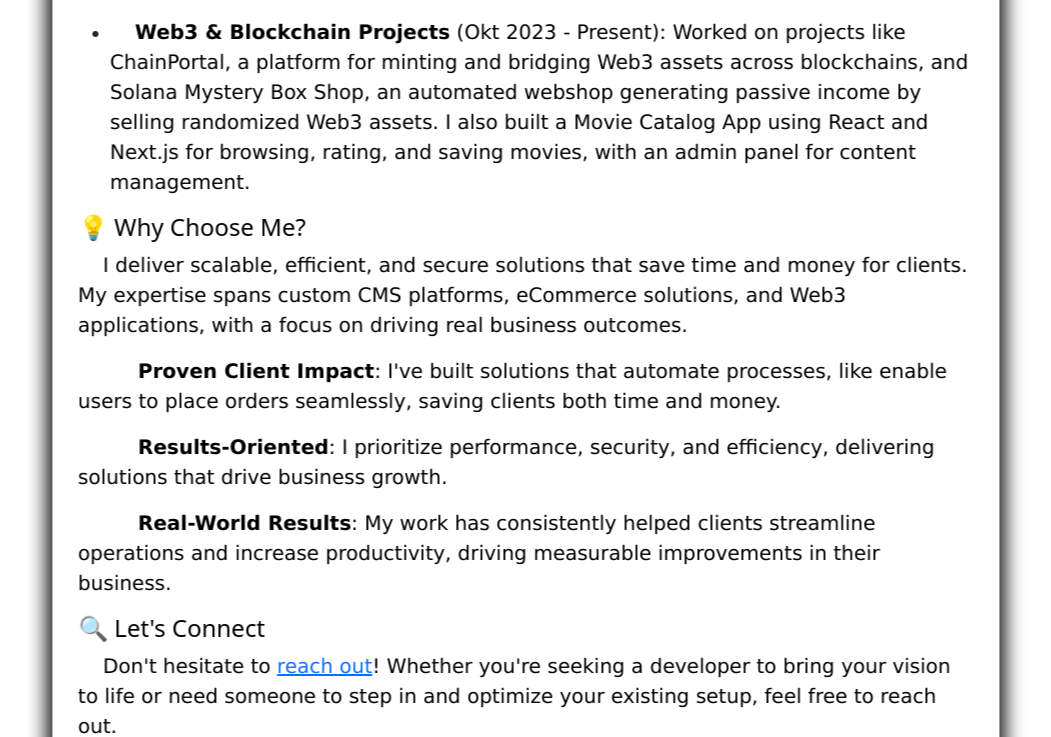
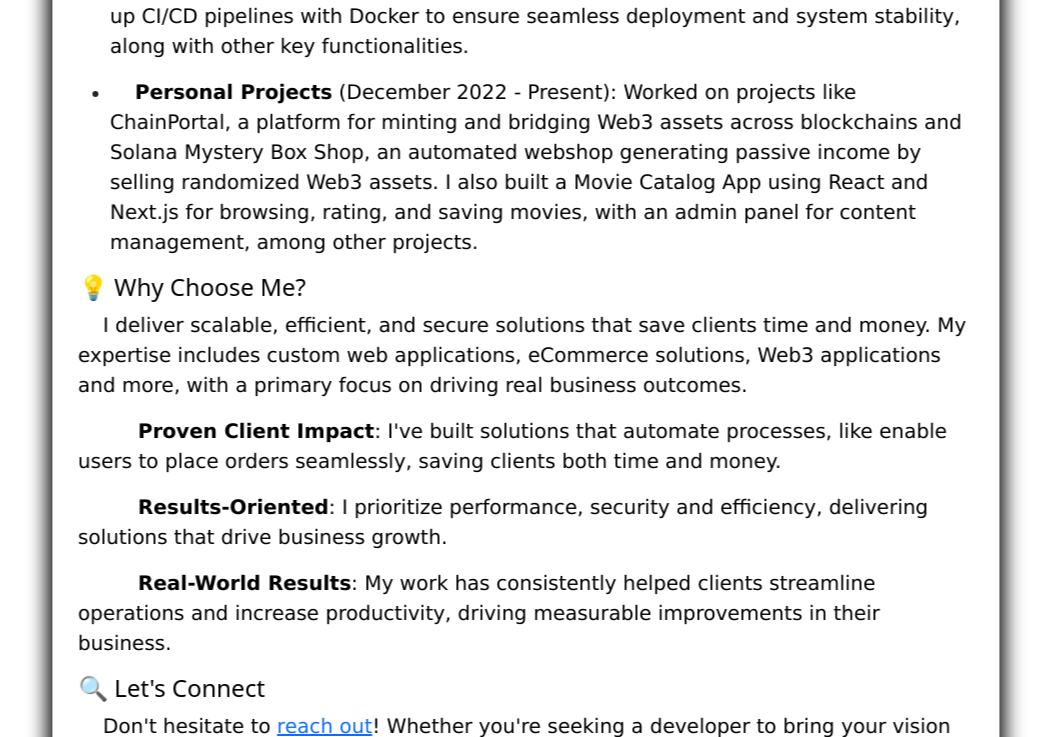
Before and after one commit to davidkakov111/PortfolioWebOld, a Django app: page / in a window 1280 px wide. Shown: the part 833-1570 px from the top of the page, without its empty margins (114-1165 px from the left). Run offline with Django 4.2, Linux system fonts and the light colour scheme.

Commit message:
regular update

```diff
--- a/templates/aboutme.html
+++ b/templates/aboutme.html
@@ -15,17 +15,17 @@
     </div>
     {% comment %} Informations about me {% endcomment %}
     <h4>👋 About me</h4>
-    <p>I’m David Kovacs, an experienced Full-Stack Developer with expertise in JavaScript, TypeScript, Node.js, Angular, React, MySQL, PostgreSQL and a lot more. Over the years, I’ve delivered reliable, scalable, and high-performance applications, including eCommerce, Web3, and community-driven platforms.</p>
+    <p>I'm David Kovacs, experienced Full-Stack Developer with expertise in JavaScript, TypeScript, Node.js, Angular, React, MySQL, PostgreSQL and more. Over the years, I’ve delivered reliable, scalable, and high-performance applications, including eCommerce, Web3, and community-driven platforms, meeting the demands of thousands of users.</p>
     <h4>🚀 Key Experiences & Projects</h4>
     <ul>
-        <li><p><b>Full-Stack Developer</b> (May 2024 - Present): Worked on multiple high-traffic eCommerce platforms, automating key processes; contributed to the development of a CMS platform that enables users to build custom webshops; and developed the Székely Localization Search Engine, optimizing database management and search features for a local community, among other projects.</p></li>
-        <li><p><b>Freelance Backend Developer</b> (June 2024 - September 2024): Developed scalable backend services using Node.js and NestJS, creating robust APIs and integrating location-based features and push notifications to enhance user engagement. Additionally, I set up CI/CD pipelines with Docker to ensure seamless deployment and system stability, along with other key functionalities.</p></li>
-        <li><p><b>Web3 & Blockchain Projects</b> (Okt 2023 - Present): Worked on projects like ChainPortal, a platform for minting and bridging Web3 assets across blockchains, and Solana Mystery Box Shop, an automated webshop generating passive income by selling randomized Web3 assets. I also built a Movie Catalog App using React and Next.js for browsing, rating, and saving movies, with an admin panel for content management.</p></li>
+        <li><p><b>Full-Stack Developer</b> (May 2024 - Present): For a Romanian software development company, worked on multiple high-traffic eCommerce platforms, automating key processes; contributed to the development of a CMS platform that enables users to build custom webshops; and developed a Székely localization search engine, optimizing database management and search features for a local community, among other projects.</p></li>
+        <li><p><b>Freelance Backend Developer</b> (June 2024 - September 2024): For Exera company's <a target="_blank" href='https://play.google.com/store/apps/details?id=ro.nexon.nexoncommunity&hl=en'>Nexonity</a> app, I developed a scalable backend server using Node.js with NestJS, creating robust APIs and integrating location-based features and push notifications to enhance user engagement for thousands of users. Additionally, I set up CI/CD pipelines with Docker to ensure seamless deployment and system stability, along with other key functionalities.</p></li>
+        <li><p><b>Personal Projects</b> (December 2022 - Present): Worked on projects like ChainPortal, a platform for minting and bridging Web3 assets across blockchains and Solana Mystery Box Shop, an automated webshop generating passive income by selling randomized Web3 assets. I also built a Movie Catalog App using React and Next.js for browsing, rating, and saving movies, with an admin panel for content management, among other projects.</p></li>
     </ul>
     <h4>💡 Why Choose Me?</h4>
-    <p>I deliver scalable, efficient, and secure solutions that save time and money for clients. My expertise spans custom CMS platforms, eCommerce solutions, and Web3 applications, with a focus on driving real business outcomes.</p>
+    <p>I deliver scalable, efficient, and secure solutions that save clients time and money. My expertise includes custom web applications, eCommerce solutions, Web3 applications and more, with a primary focus on driving real business outcomes.</p>
     <p style="text-indent: 60px;"><b>Proven Client Impact</b>: I've built solutions that automate processes, like enable users to place orders seamlessly, saving clients both time and money.</p>
-    <p style="text-indent: 60px;"><b>Results-Oriented</b>: I prioritize performance, security, and efficiency, delivering solutions that drive business growth.</p>
+    <p style="text-indent: 60px;"><b>Results-Oriented</b>: I prioritize performance, security and efficiency, delivering solutions that drive business growth.</p>
     <p style="text-indent: 60px;"><b>Real-World Results</b>: My work has consistently helped clients streamline operations and increase productivity, driving measurable improvements in their business.</p>
     <h4>🔍 Let's Connect</h4>
     <p>Don't hesitate to <a href="{%url 'contact'%}">reach out</a>! Whether you're seeking a developer to bring your vision to life or need someone to step in and optimize your existing setup, feel free to reach out.</p>
@@ -33,7 +33,7 @@
     {% comment %} My GitHub profile. {% endcomment %}
     <div class="contain">
         <div>
-            <a href="https://github.com/davidkakov111">
+            <a href="https://github.com/davidkakov111" target="_blank">
                 <img class="box1" src="{%static 'Github.png'%}" alt="Github logo">
             </a>
         </div>
--- a/templates/base.html
+++ b/templates/base.html
@@ -42,21 +42,24 @@
             <a class="nav-link active" id="Home" aria-current="page" href="#"></a>
           </li>
           <li class="nav-item nai">
-            <a class="nav-link active" aria-current="page" href="{%url "web3shop"%}">Web3 Shop</a>
+            <a class="nav-link active" aria-current="page" href="{%url 'aboutme'%}">About Me</a>
+          </li>
+          <li class="nav-item nai">
+            {% comment %} Login required. {% endcomment %}
+            {% if user.is_authenticated %}
+              <a class="nav-link active" aria-current="page" href="{%url 'contact'%}">Contact</a>
+            {%else%}
+            {% comment %} Withouth login. {% endcomment %}
+              <a class="nav-link active" aria-current="page" href="{%url 'login'%}">Contact</a>
+            {%endif%}
           </li>
           {% comment %} More content, dropdown. {% endcomment %}
           <li class="nav-item dropdown light">
-            <a class="nav-link dropdown-toggle" href="#" id="dropdownmenu" role="button" data-bs-toggle="dropdown" aria-expanded="False">More</a>
+            <a class="nav-link dropdown-toggle" href="#" id="dropdownmenu" role="button" data-bs-toggle="dropdown" aria-expanded="False">Portfolio</a>
             <div class="dropdown-menu" aria-labelledby="dropdownmenu">
+              <a class="dropdown-item" onclick="location.href='{%url 'web3shop'%}'">Web3 Shop</a>
               <a class="dropdown-item" onclick="location.href='{%url 'moviecatalog'%}'">Movie Catalog</a>
               <a class="dropdown-item" onclick="location.href='{%url 'game'%}'">Game</a>
-              {% comment %} Login required. {% endcomment %}
-              {% if user.is_authenticated %}
-                <a class="dropdown-item" onclick="location.href='{%url "contact"%}'">Contact</a>
-              {%else%}
-              {% comment %} Withouth login. {% endcomment %}
-                <a class="dropdown-item" onclick="location.href='{%url "login"%}'">Contact</a>
-              {%endif%}
             </div>
           </li>
         </ul>
--- a/web/forms.py
+++ b/web/forms.py
@@ -1,7 +1,7 @@
 from django import forms
 
 #Form for contact.html .
-themes = [('Other','Other'), ('Test','Test'), ('Job Opportunity','Job Opportunity')]
+themes = [('Job Opportunity','Job Opportunity'), ('Other','Other'), ('Test','Test')]
 class ContactForm(forms.Form):
     name = forms.CharField(max_length=50, label="Name", widget=forms.TextInput(attrs={'placeholder':'Steve'}))
     email = forms.EmailField(widget=forms.TextInput(attrs={'placeholder':'your_real_email@email.com'}))
```
Also changed, not shown: 1 other file.
